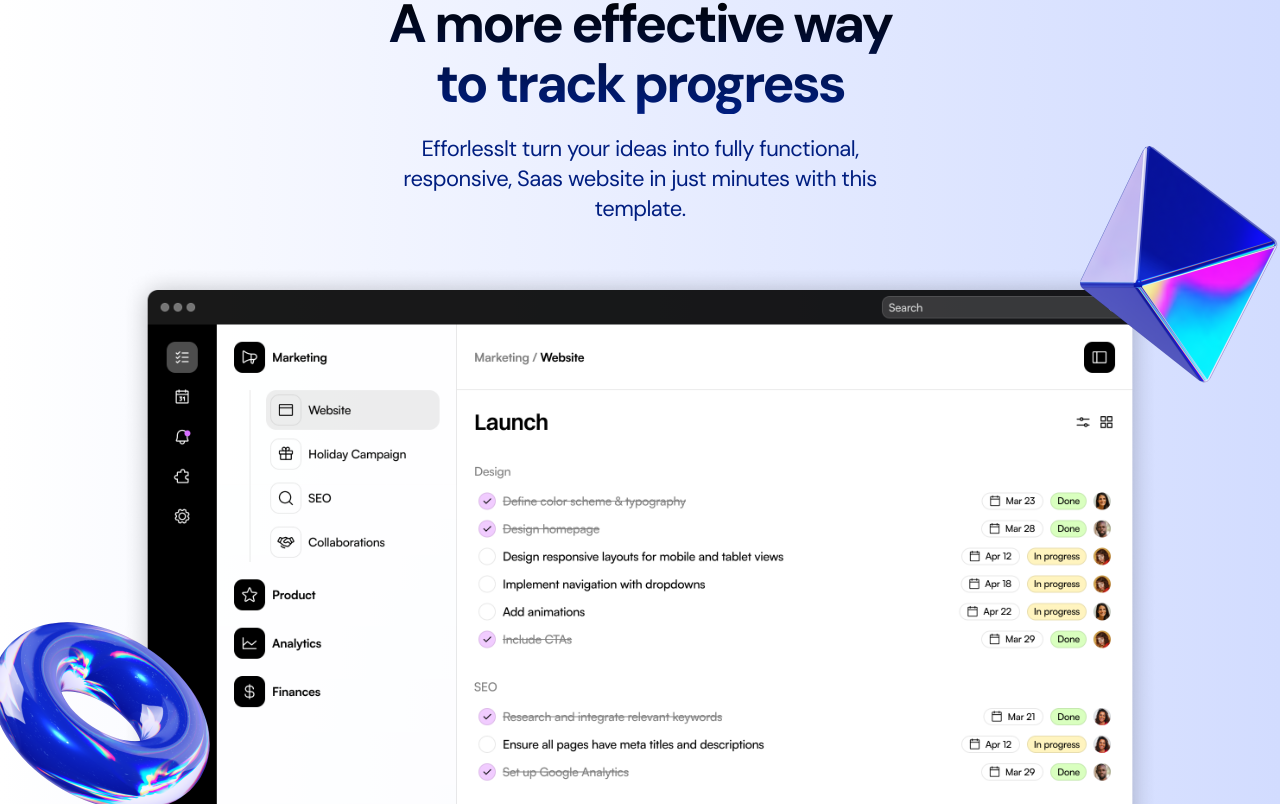
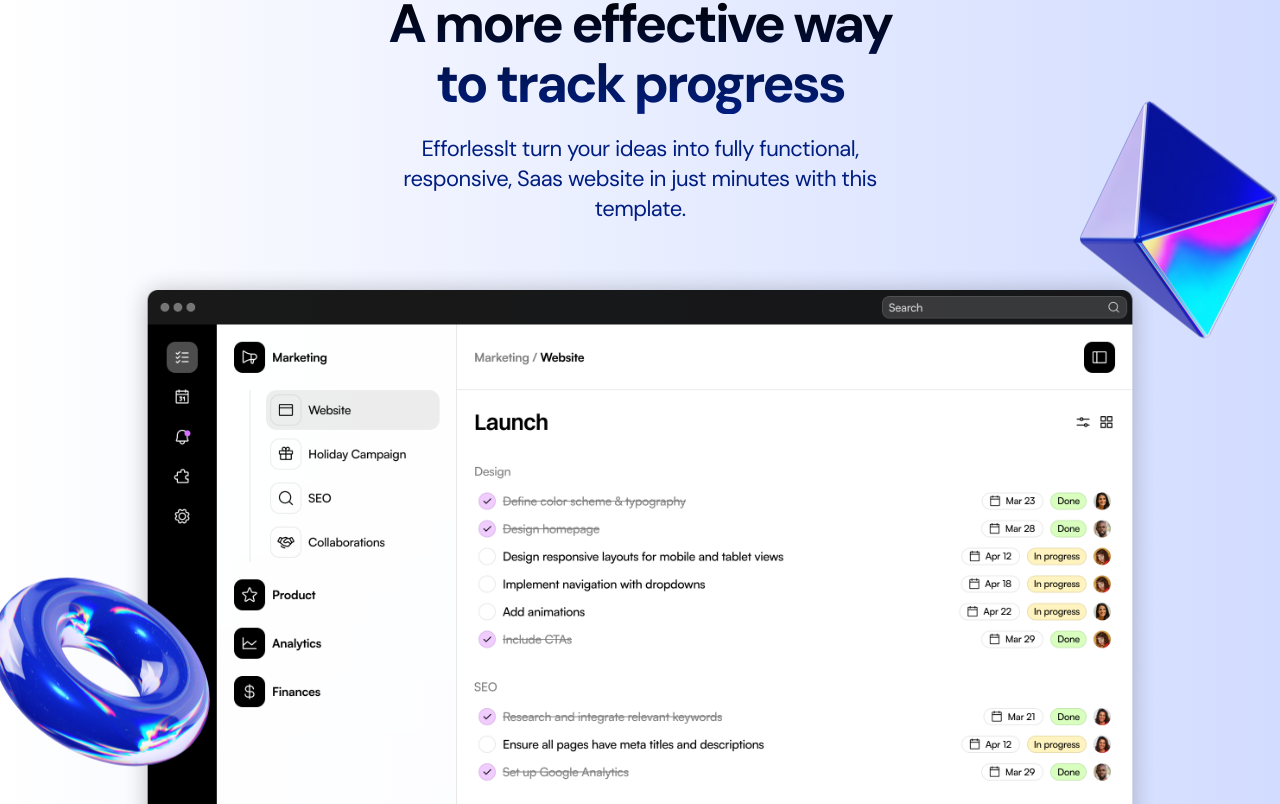
Before and after one commit to Hrithik0112/Light-Saas-landing-page-UI, a Next.js app: page / in a window 1280 px wide. Shown: the part 1116-1920 px from the top of the page. Built offline with nearby package versions, Linux system fonts and the light colour scheme.

Commit message:
Feat : Product section animation added

```diff
--- a/sections/Pricing.tsx
+++ b/sections/Pricing.tsx
@@ -86,8 +86,8 @@ const Pricing = () => {
               </div>
               <button className={twMerge("btn btn-primary w-full mt-[30px]", inverse === true && "bg-black text-white")}>{buttonText}</button>
               <ul className="flex flex-col gap-5 mt-8">
-                {features.map((feature) => (
-                  <li className="text-sm flex gap-4 items-center">
+                {features.map((feature , index) => (
+                  <li key={index} className="text-sm flex gap-4 items-center">
                     <CheckIcon className="size-6" />
                     <span>{feature}</span>
                   </li>
--- a/sections/ProductShowcase.tsx
+++ b/sections/ProductShowcase.tsx
@@ -1,12 +1,23 @@
+"use client"
 import Image from "next/image";
-import React from "react";
+import React, { useRef } from "react";
 import ProductImage from "@/public/product-image.png";
 import PyramidImage from "@/public/pyramid.png";
 import TubeImage from "@/public/tube.png";
+import { motion, useScroll , useTransform} from "framer-motion"
 
 const ProductShowcase = () => {
+
+  const sectionRef = useRef(null)
+
+  const { scrollYProgress} = useScroll({
+target : sectionRef,
+offset : ["start end", "end start"]
+  })
+
+  const translateY = useTransform(scrollYProgress, [0,1], [150, -150])
   return (
-    <section className="bg-gradient-to-r from-[#ffffff] to-[#d2dcff] py-24 overflow-x-clip">
+    <section ref={sectionRef} className="bg-gradient-to-r from-[#ffffff] to-[#d2dcff] py-24 overflow-x-clip">
       <div className="container">
         <div className="section-wrapper">
           <div className="flex justify-center">
@@ -22,8 +33,12 @@ const ProductShowcase = () => {
         </div>
         <div className="relative">
           <Image src={ProductImage} alt="Product Image" className="mt-10" />
-          <Image src={PyramidImage} alt="Pyramide" className="absolute -right-36 -top-32 hidden md:block" width={262} height={262}/>
-          <Image src={TubeImage} alt="Tube" className="absolute bottom-24 -left-36 hidden md:block" height={248}/>
+          <motion.img src={PyramidImage.src} style={{
+            translateY : translateY
+          }} alt="Pyramide" className="absolute -right-36 -top-32 hidden md:block" width={262} height={262}/>
+          <motion.img src={TubeImage.src} style={{
+            translateY : translateY
+          }} alt="Tube" className="absolute bottom-24 -left-36 hidden md:block" height={248} width={248}/>
         </div>
       </div>
     </section>
--- a/sections/Testimonials.tsx
+++ b/sections/Testimonials.tsx
@@ -81,7 +81,7 @@ const TestimonialsColoumn = (props: { className?: string; testimonials: typeof t
       )}
     >
       {props.testimonials.map(({ text, imageSrc, name, username }) => (
-        <div className="card ">
+        <div className="card " key={name}>
           <div>{text}</div>
           <div className="flex items-center gap-2 mt-5">
             <Image
```
